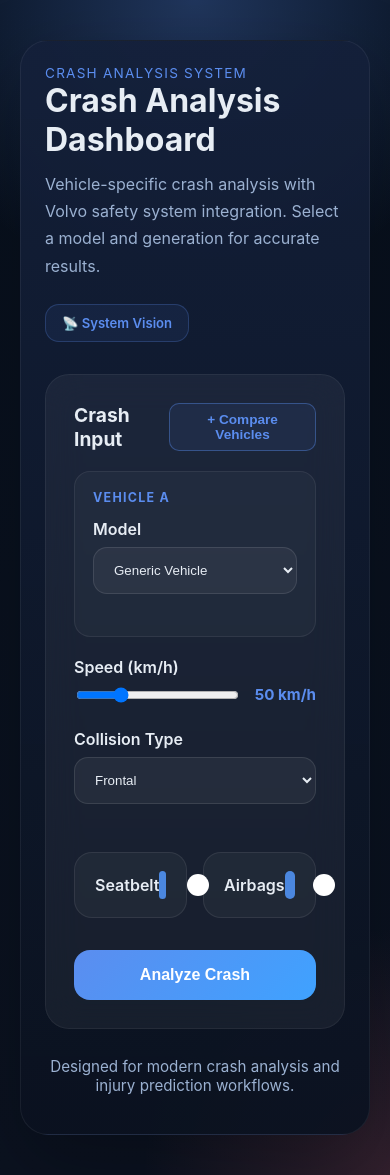
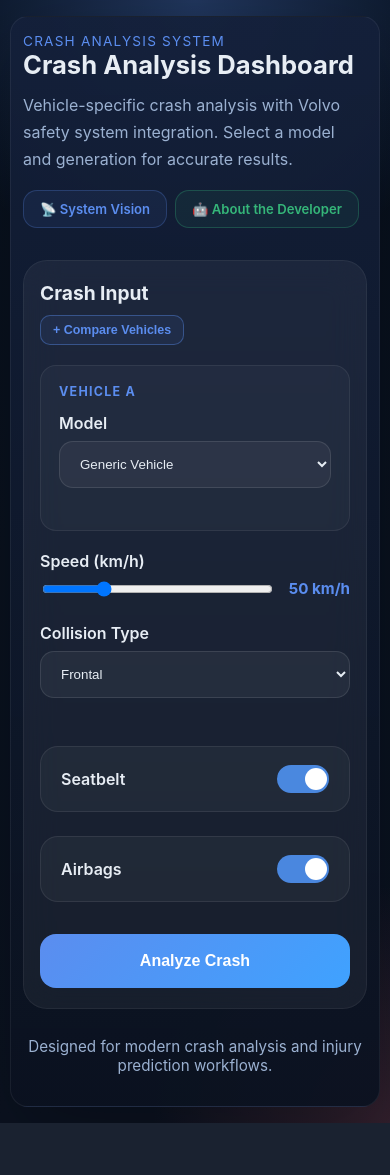
Before and after one commit to Pavan8104/Car-Crash-analyzer, a Flask app: page / in a window 390 px wide. After the commit the page ends 1123 px from the top, so only its background shows below. Run offline with Flask 3, Linux system fonts and the light colour scheme.

Commit message:
added portfolio button and full responsive layout for phone tablet laptop

```diff
--- a/static/style.css
+++ b/static/style.css
@@ -659,9 +659,127 @@ li.injury-item {
   text-align: center;
 }
 
+/* -- header row: title on left, buttons on right -- */
+.header-top-row {
+  display: flex;
+  align-items: flex-start;
+  justify-content: space-between;
+  gap: 16px;
+  flex-wrap: wrap;
+}
+
+/* -- group of buttons in the header -- */
+.header-btn-group {
+  display: flex;
+  flex-direction: column;
+  gap: 8px;
+  flex-shrink: 0;
+  margin-top: 8px;
+}
+
+/* -- shared style for both header pills -- */
+.header-pill-btn {
+  display: block;
+  text-decoration: none;
+  padding: 10px 16px;
+  border-radius: 14px;
+  background: rgba(91, 141, 239, 0.08);
+  border: 1px solid rgba(91, 141, 239, 0.25);
+  color: var(--accent);
+  font-size: 0.82rem;
+  font-weight: 600;
+  white-space: nowrap;
+  text-align: center;
+  transition: background 0.2s;
+}
+
+.header-pill-btn:hover {
+  background: rgba(91, 141, 239, 0.16);
+}
+
+/* -- owner/portfolio button gets a green tint -- */
+.owner-btn {
+  background: rgba(53, 182, 121, 0.08);
+  border-color: rgba(53, 182, 121, 0.28);
+  color: var(--success);
+}
+
+.owner-btn:hover {
+  background: rgba(53, 182, 121, 0.16);
+}
+
+/* =========================================
+   RESPONSIVE — tablet (max 840px)
+   - single column layouts
+   - smaller padding
+========================================= */
 @media (max-width: 840px) {
-  .dashboard-panel { padding: 24px; }
+  /* main panel gets less padding */
+  .dashboard-panel { padding: 20px 16px; }
+
+  /* header buttons stack below the title */
+  .header-top-row   { flex-direction: column; }
+  .header-btn-group { flex-direction: row; flex-wrap: wrap; margin-top: 0; }
+
+  /* injury columns go single column */
   .injury-grid { grid-template-columns: 1fr; }
+
+  /* comparison results go single column */
   .compare-results { grid-template-columns: 1fr; }
+
+  /* vehicle comparison form goes single column */
   .vehicle-columns:has(#col-compare:not([hidden])) { grid-template-columns: 1fr; }
+
+  /* result header stacks vertically */
+  .result-header { flex-direction: column; gap: 16px; }
+
+  /* metric cards full width */
+  .metric-group { width: 100%; grid-template-columns: 1fr 1fr; }
+
+  /* vehicle result row wraps */
+  .vehicle-result-row { gap: 16px; }
+
+  /* form card and results card less padding */
+  .form-card, .results-card { padding: 20px 16px; }
 }
+
+/* =========================================
+   RESPONSIVE — phone (max 480px)
+   - everything single column
+   - font sizes slightly smaller
+========================================= */
+@media (max-width: 480px) {
+  /* very small padding on the outer shell */
+  .page-shell { padding: 16px 10px; }
+
+  /* panel takes full width with small radius */
+  .dashboard-panel {
+    padding: 16px 12px;
+    border-radius: 18px;
+  }
+
+  /* heading font smaller on tiny screens */
+  h1 { font-size: 1.6rem; }
+
+  /* metric cards go full width single column */
+  .metric-group { grid-template-columns: 1fr; }
+
+  /* toggle switches stack vertically on very small screens */
+  .toggle-grid { grid-template-columns: 1fr; }
+
+  /* vehicle info row wraps and stacks */
+  .vehicle-info-row  { flex-wrap: wrap; gap: 14px; }
+  .vehicle-result-row { flex-direction: column; gap: 10px; }
+
+  /* compare button smaller */
+  .compare-btn { font-size: 0.78rem; padding: 7px 12px; }
+
+  /* form header row stacks */
+  .form-header-row { flex-direction: column; align-items: flex-start; gap: 10px; }
+
+  /* submit button bigger tap target */
+  .primary-button { padding: 18px; font-size: 1rem; }
+
+  /* feature tags wrap naturally */
+  .feature-tags { gap: 6px; }
+}
--- a/templates/index.html
+++ b/templates/index.html
@@ -11,17 +11,16 @@
     <div class="dashboard-panel">
 
       <header class="panel-header">
-        <div style="display:flex; align-items:flex-start; justify-content:space-between; gap:16px; flex-wrap:wrap;">
+        <div class="header-top-row">
           <div>
             <p class="eyebrow">Crash Analysis System</p>
             <h1>Crash Analysis Dashboard</h1>
             <p class="description">Vehicle-specific crash analysis with Volvo safety system integration. Select a model and generation for accurate results.</p>
           </div>
-          <a href="/vision" style="text-decoration:none; flex-shrink:0; margin-top:8px;">
-            <div style="padding:10px 16px; border-radius:14px; background:rgba(91,141,239,0.08); border:1px solid rgba(91,141,239,0.25); color:var(--accent); font-size:0.82rem; font-weight:600; white-space:nowrap;">
-              📡 System Vision
-            </div>
-          </a>
+          <div class="header-btn-group">
+            <a href="/vision" class="header-pill-btn">📡 System Vision</a>
+            <a href="https://pavan-sharma-portfolio-h13b.vercel.app/" target="_blank" rel="noopener" class="header-pill-btn owner-btn">🤖 About the Developer</a>
+          </div>
         </div>
       </header>
 
--- a/templates/vision.html
+++ b/templates/vision.html
@@ -380,7 +380,10 @@
             Built as an educational concept demo.
           </p>
         </div>
-        <a href="/" class="back-btn">← Back to Dashboard</a>
+        <div class="header-btn-group">
+          <a href="/" class="back-btn">← Dashboard</a>
+          <a href="https://pavan-sharma-portfolio-h13b.vercel.app/" target="_blank" rel="noopener" class="header-pill-btn owner-btn">🤖 About the Developer</a>
+        </div>
       </div>
 
 
```
